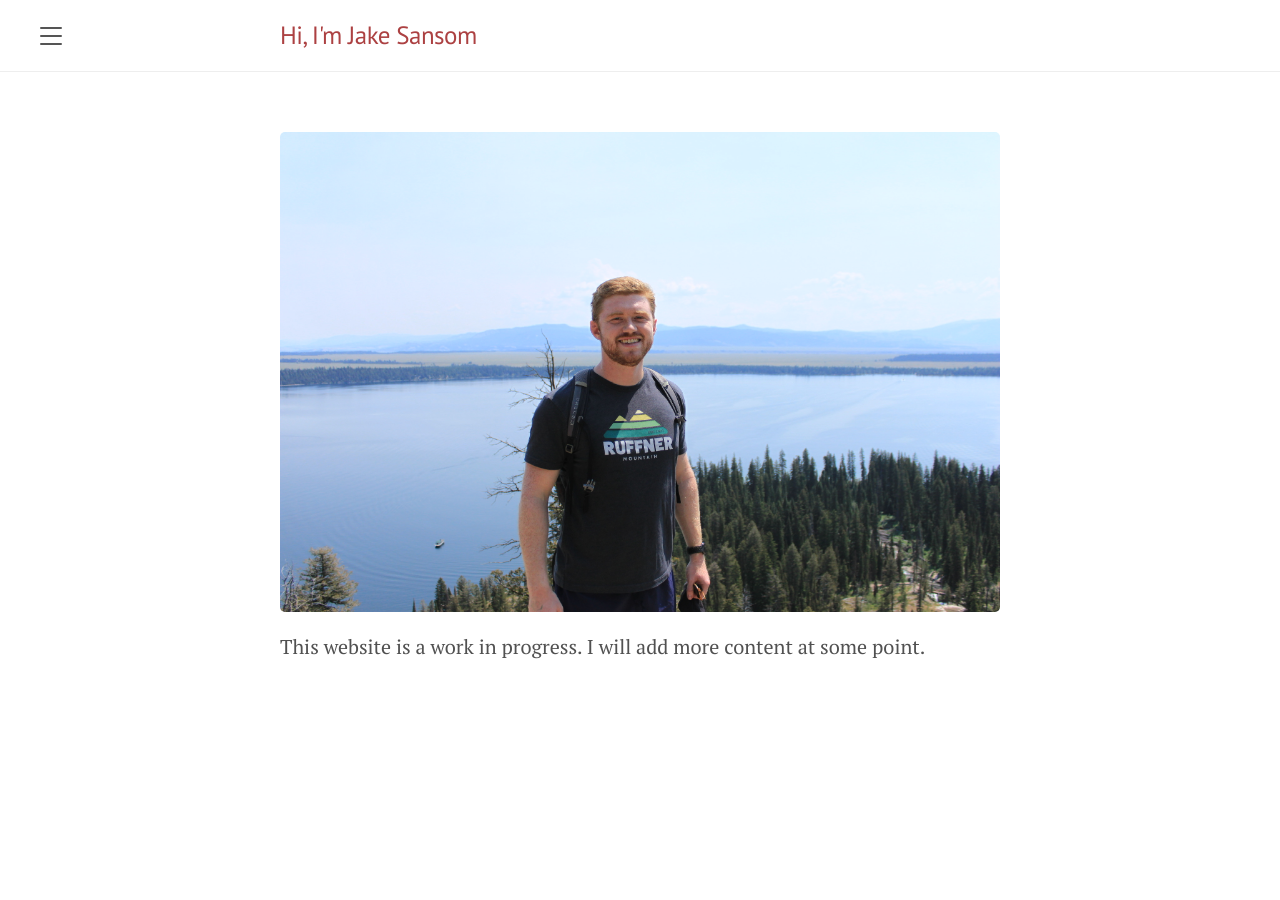
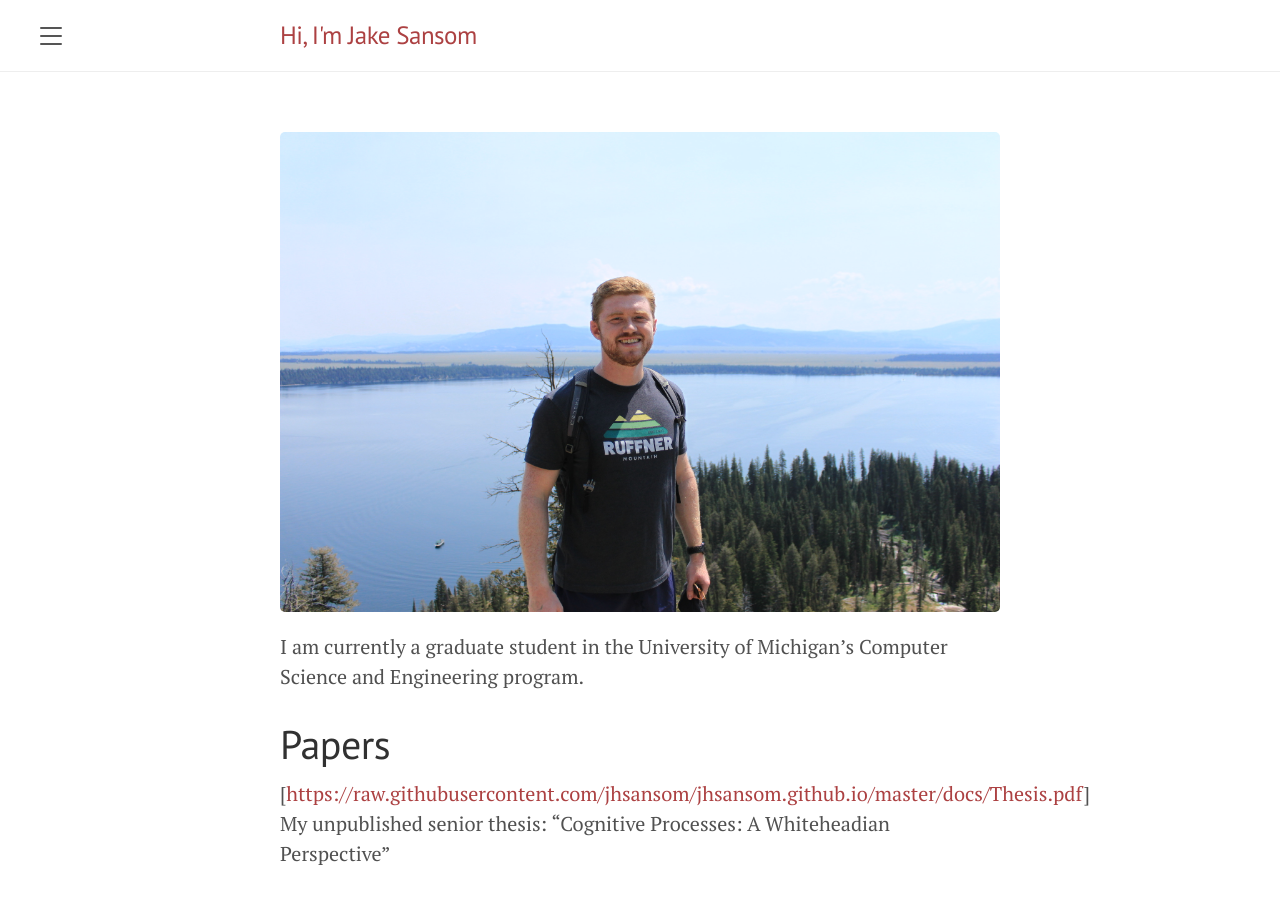
Before and after one commit to jhsansom/jhsansom.github.io, a Jekyll site: the page built from index.md, in a window 1280 px wide. Built offline with Jekyll 4.4.1, drawn with Linux system fonts in a browser that asks for light colours; Markdown is read by kramdown in place of the engine named in the settings.

Commit message:
Added thesis

```diff
--- a/index.md
+++ b/index.md
@@ -3,6 +3,10 @@ layout: default
 title: Home
 ---
 
-<img src="https://raw.githubusercontent.com/jhsansom/jhsansom.github.io/master/pages/profile.JPG">
+<img src="https://raw.githubusercontent.com/jhsansom/jhsansom.github.io/master/docs/profile.JPG">
 
-This website is a work in progress. I will add more content at some point.
+I am currently a graduate student in the University of Michigan's Computer Science and Engineering program.
+
+# Papers
+
+[[https://raw.githubusercontent.com/jhsansom/jhsansom.github.io/master/docs/Thesis.pdf](pdf)] My unpublished senior thesis: “Cognitive Processes: A Whiteheadian Perspective”
```
Also changed, not shown: docs/profile.JPG (renamed from pages/profile.JPG), 1 other file.
